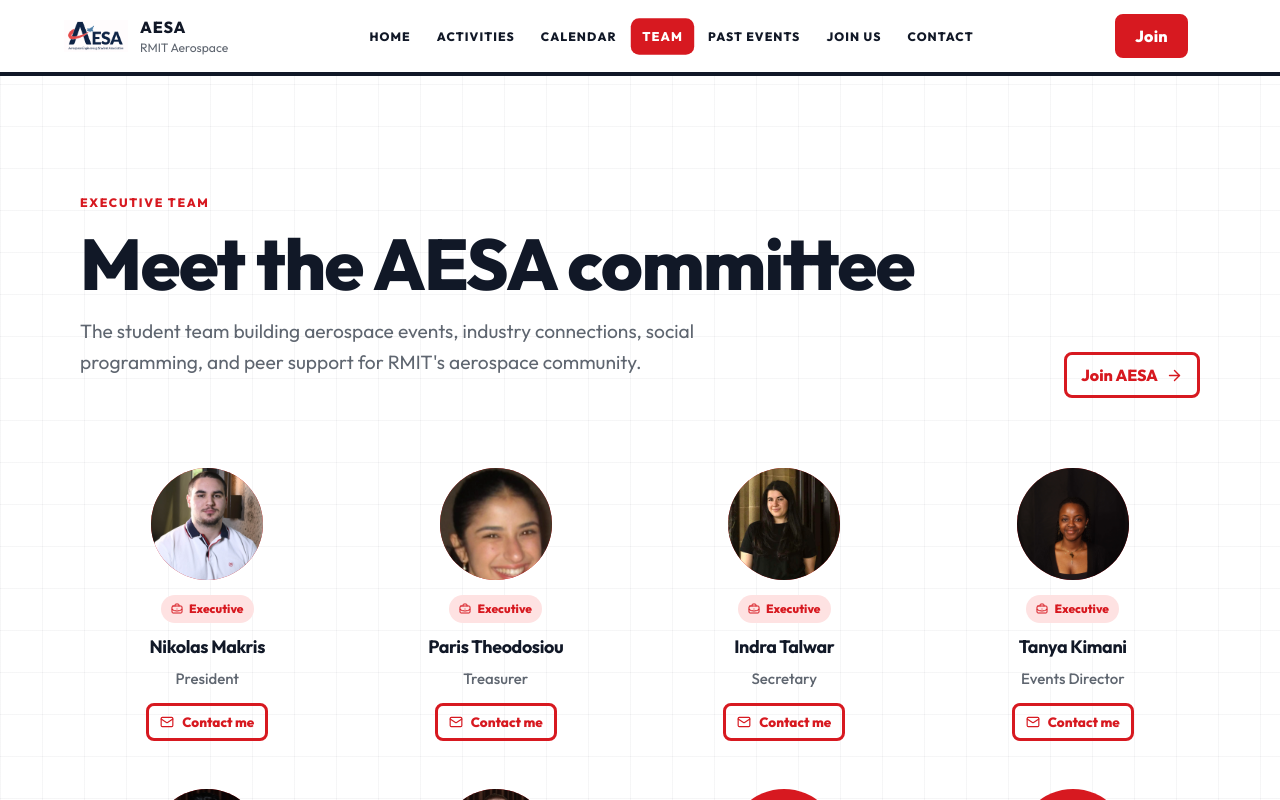
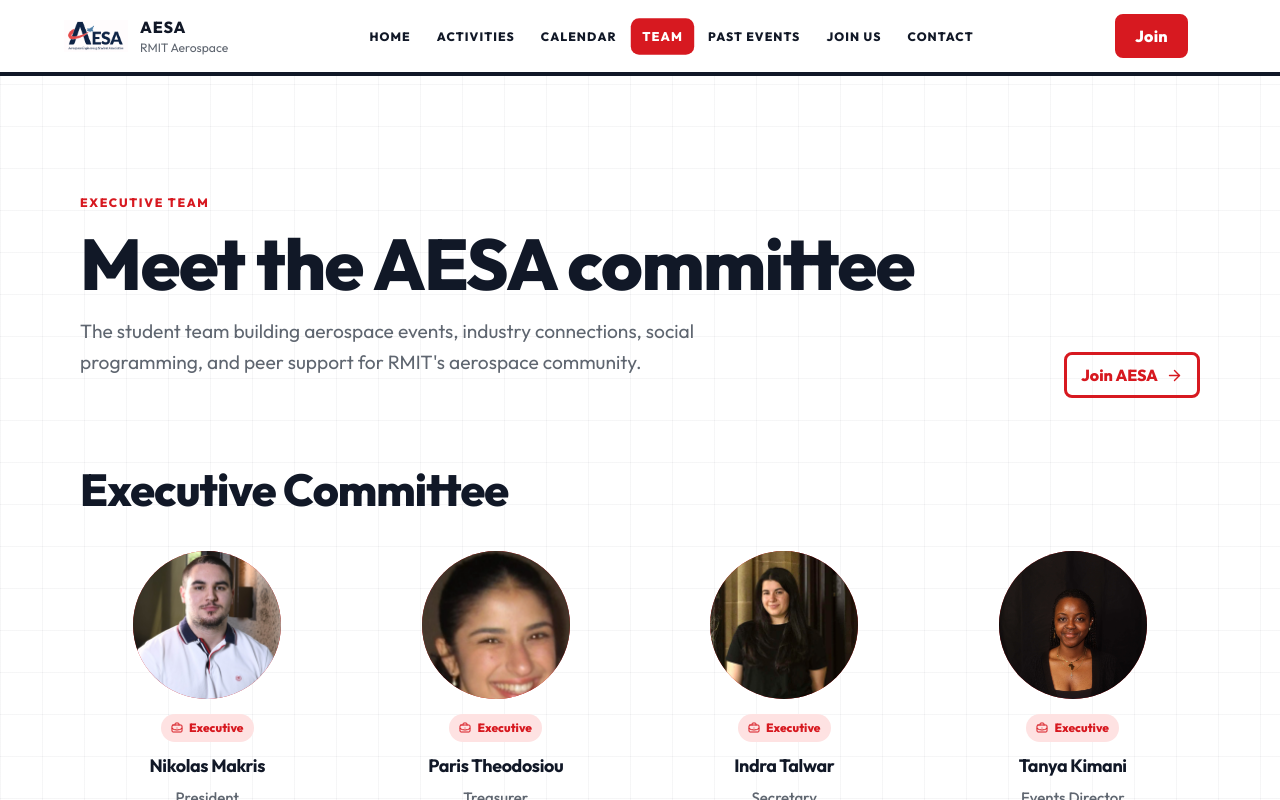
Before and after one commit to Sarujan2001/AESA, a React (Vite) app in the folder my-app/: page / in a window 1280 px wide. Both pictures are taken after a click on the button 640 px from the left and 2510 px from the top of the page. Shown: the top 800 px of the page. Built offline with nearby package versions, Linux system fonts and the light colour scheme.

Commit message:
Refine team sections

```diff
--- a/my-app/src/App.jsx
+++ b/my-app/src/App.jsx
@@ -518,11 +518,6 @@ function ActivitiesPage({ navigate }) {
 }
 
 function TeamPage() {
-  const featuredMembers = [
-    ...executiveTeam.map((member) => ({ ...normalizeTeamMember(member), category: "Executive" })),
-    ...generalCommittee.map((member) => ({ ...normalizeTeamMember(member), category: "Committee" })),
-  ].slice(0, 8);
-
   return (
     <section className="team-page">
       <div className="team-page-header">
@@ -540,11 +535,23 @@ function TeamPage() {
       </div>
 
       <div className="team-members-panel">
-        <div className="team-member-grid">
-          {featuredMembers.map((member) => (
-            <TeamMemberBlock member={member} key={`${member.category}-${member.name}`} />
-          ))}
-        </div>
+        <TeamSection title="Executive Committee" members={executiveTeam} category="Executive" />
+        <TeamSection title="General Committee" members={generalCommittee} category="Committee" />
+      </div>
+    </section>
+  );
+}
+
+function TeamSection({ title, members, category }) {
+  return (
+    <section className="team-subsection">
+      <h2>{title}</h2>
+      <div className="team-member-grid">
+        {members.map((member) => {
+          const normalizedMember = normalizeTeamMember(member);
+
+          return <TeamMemberBlock member={{ ...normalizedMember, category }} key={`${category}-${normalizedMember.name}`} />;
+        })}
       </div>
     </section>
   );
@@ -572,10 +579,6 @@ function TeamMemberBlock({ member }) {
       </span>
       <h3>{name}</h3>
       <p>{role}</p>
-      <a className="team-contact-button" href={`mailto:${club.email}?subject=${encodeURIComponent(`AESA enquiry for ${name}`)}`}>
-        <Mail size={14} />
-        Contact me
-      </a>
     </article>
   );
 }
--- a/my-app/src/index.css
+++ b/my-app/src/index.css
@@ -848,7 +848,20 @@ h3 {
 }
 
 .team-members-panel {
+  display: grid;
+  gap: clamp(52px, 7vw, 84px);
   background: transparent;
+}
+
+.team-subsection {
+  display: grid;
+  gap: clamp(26px, 4vw, 40px);
+}
+
+.team-subsection h2 {
+  margin: 0;
+  font-size: clamp(2rem, 3.5vw, 3.8rem);
+  line-height: 0.96;
 }
 
 .team-member-grid {
@@ -868,8 +881,8 @@ h3 {
 
 .team-avatar {
   display: grid;
-  width: 112px;
-  height: 112px;
+  width: 148px;
+  height: 148px;
   margin-bottom: 4px;
   place-items: center;
   overflow: hidden;
```
